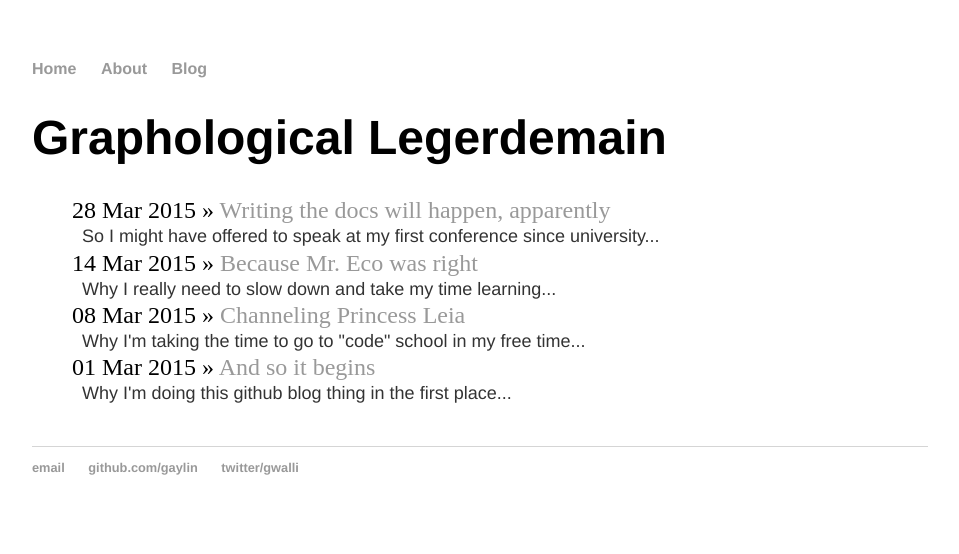
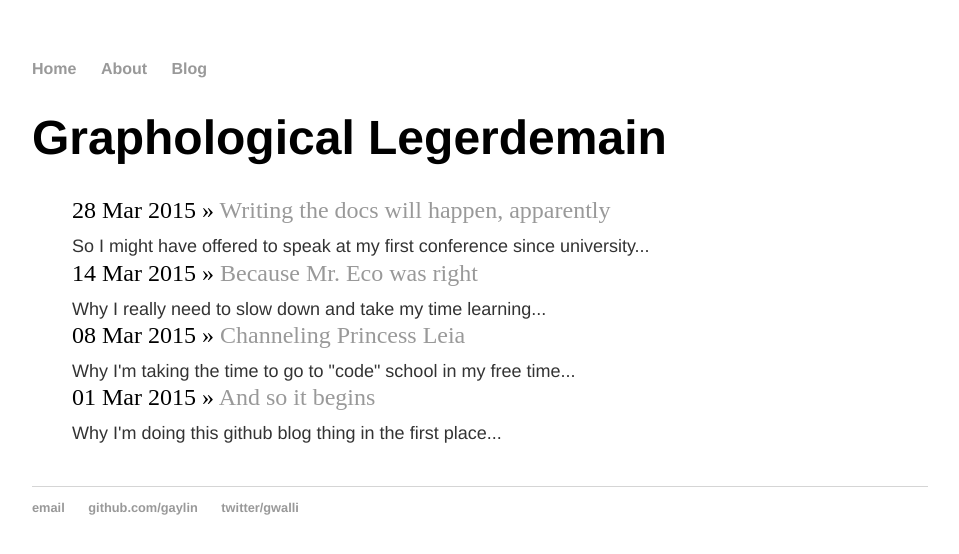
Before and after one commit to gaylin/gaylin.github.io, a Jekyll site: the page built from blog/index.html, in a window 1280 px wide. Shown: the top 554 px of the page, without its empty margins (160-1119 px from the left). Built offline with Jekyll 4.4.1, drawn with Linux system fonts in a browser that asks for light colours; Markdown is read by kramdown in place of the engine named in the settings.

Commit message:
Update main.css

```diff
--- a/css/main.css
+++ b/css/main.css
@@ -44,5 +44,5 @@ ul.posts li {
 ul.posts p {
     font-family:'Helvetica', 'Arial', 'Sans-Serif';
     font-size: .750em;
-    margin: 0px 0px 0px 10px;
+    margin: 10px 0px 0px 0px;
 }
```
